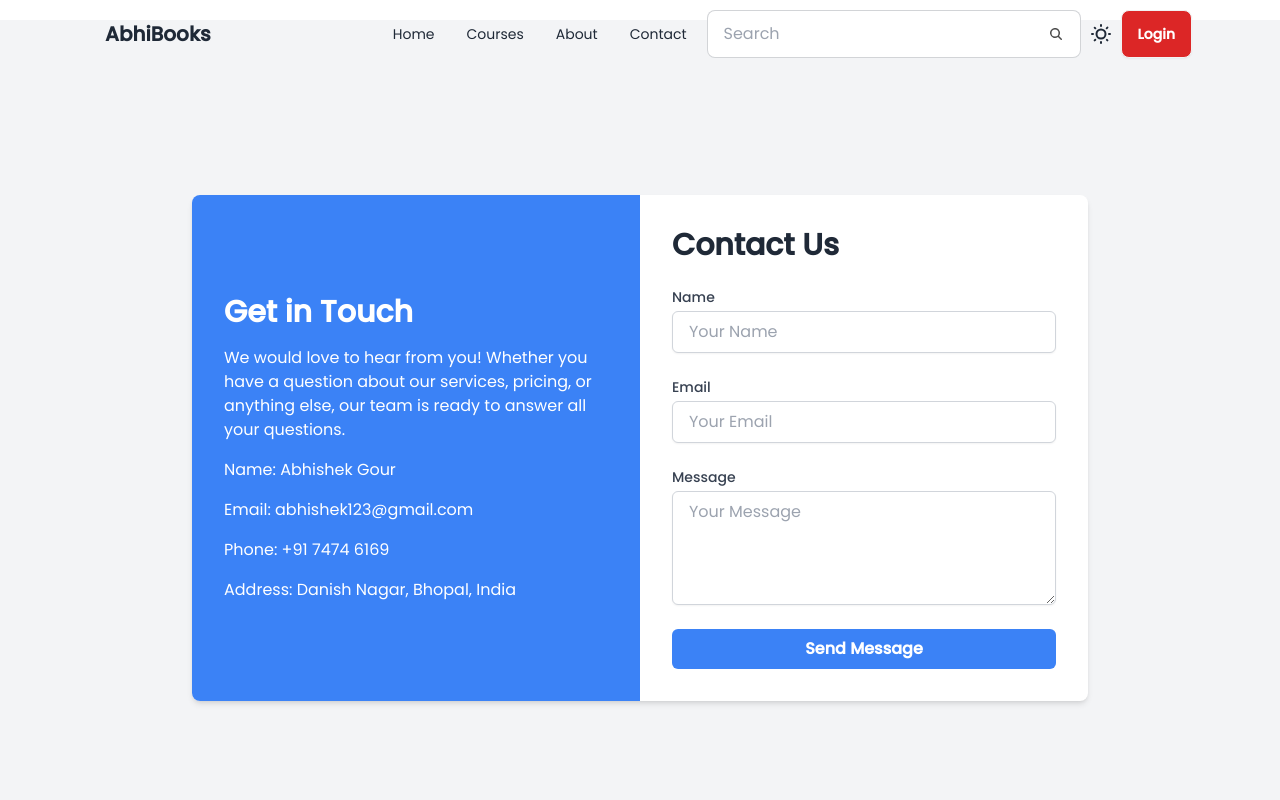
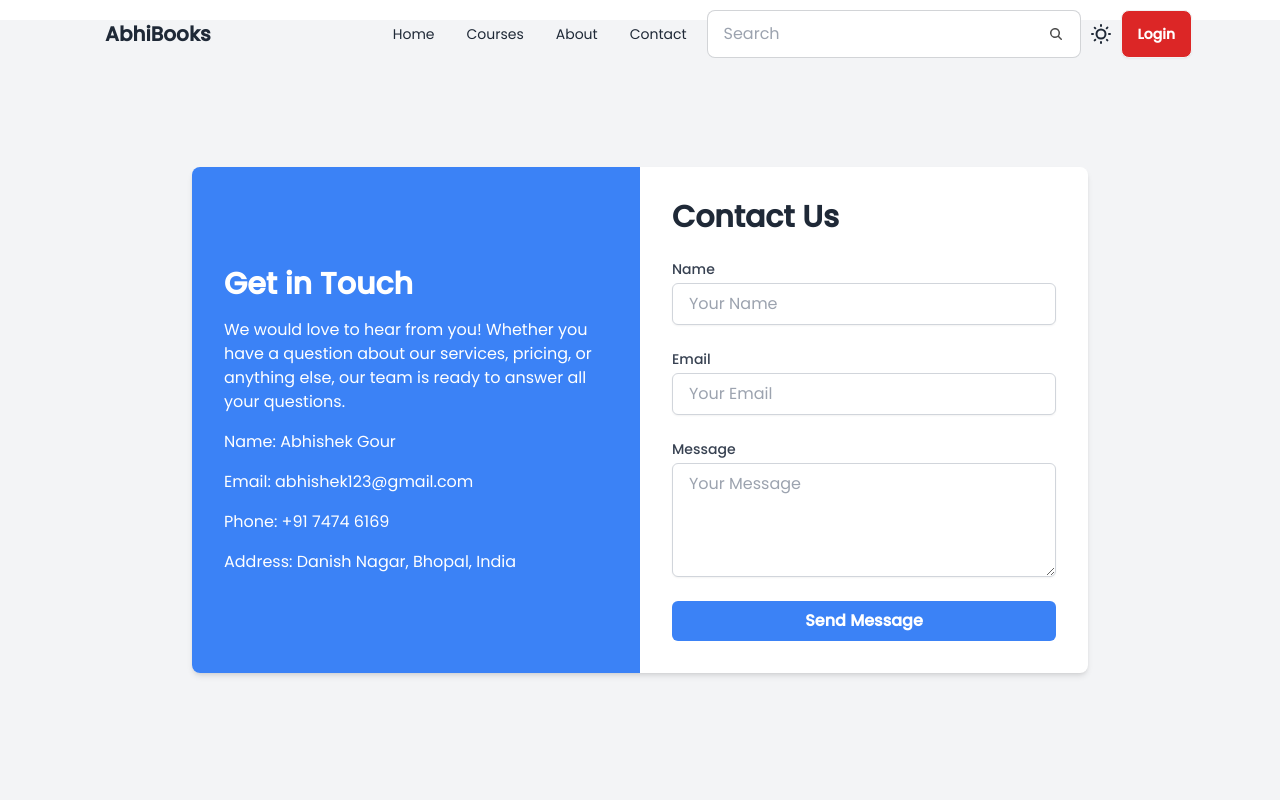
Before and after one commit to abbu3433i/AbhiBooks, a React (Vite) app in the folder frontend/: page /contact in a window 1280 px wide. Shown: the top 800 px of the page. Built offline with nearby package versions, Linux system fonts and the light colour scheme.

Commit message:
Update Contact.jsx

```diff
--- a/frontend/src/Components/Contact.jsx
+++ b/frontend/src/Components/Contact.jsx
@@ -6,8 +6,8 @@ const Contact = () => {
     return (
         <>
         <Navbar/>
-        <div className="min-h-screen bg-gray-100 flex items-center justify-center p-6 pt-20 md:mt-5 dark:bg-red-900">
-            <div className="w-full max-w-4xl bg-white shadow-md rounded-lg overflow-hidden flex flex-col md:flex-row">
+        <div className="min-h-screen bg-gray-100 flex items-center justify-center p-6 md:mt-5 dark:bg-red-900">
+            <div className="w-full max-w-4xl bg-white shadow-md rounded-lg overflow-hidden flex flex-col md:flex-row pt-26">
                 {/* Get in Touch Section */}
                 <div className="md:w-1/2 bg-blue-500 p-8 text-white flex flex-col justify-center">
                     <h2 className="text-3xl font-bold mb-4">Get in Touch</h2>
```
